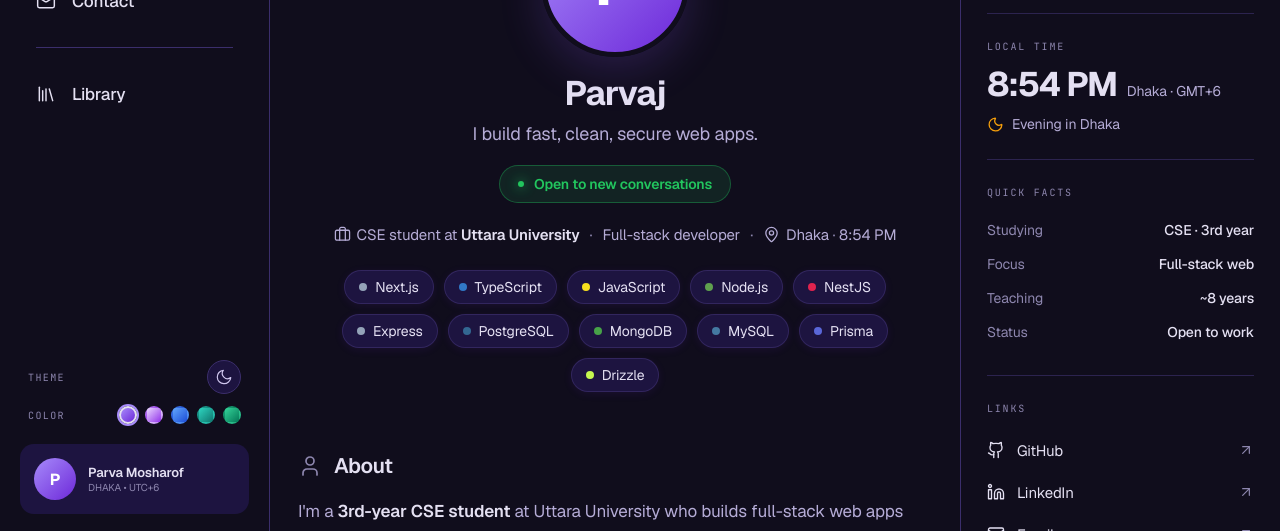
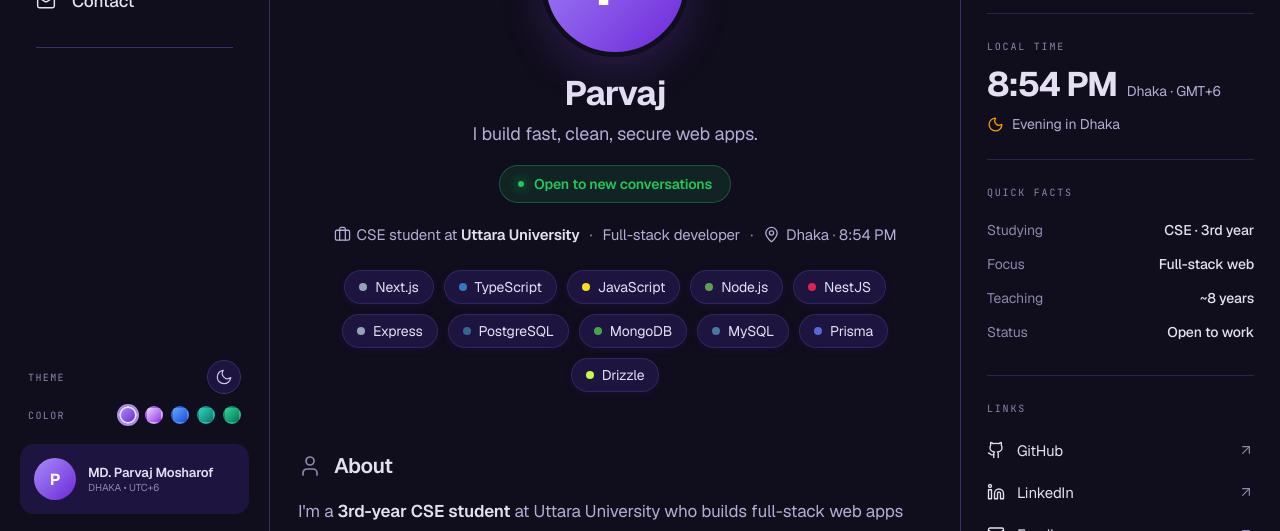
Before and after one commit to parvajio/parvajioapp, a Next.js app: page / in a window 1280 px wide. Shown: the part 1032-1563 px from the top of the page. Built offline with nearby package versions, Linux system fonts and the light colour scheme.

Commit message:
feat(site): wire real links, names, metadata; drop Library and Resume

```diff
--- a/app/layout.tsx
+++ b/app/layout.tsx
@@ -44,9 +44,31 @@ const geistSans = Geist({
 });
 
 export const metadata: Metadata = {
-  title: "PARVAJ — Developer / Problem Solver",
+  metadataBase: new URL("https://parvajio.dev"),
+  title: "Parvaj — Developer / Problem Solver",
   description:
-    "Parvaj — CSE student and full-stack developer building fast, clean, secure web apps.",
+    "MD. Parvaj Mosharof — CSE student and full-stack developer building fast, clean, secure web apps.",
+  openGraph: {
+    title: "Parvaj — Developer / Problem Solver",
+    description:
+      "MD. Parvaj Mosharof — CSE student and full-stack developer building fast, clean, secure web apps.",
+    url: "https://parvajio.dev",
+    siteName: "parvajio.dev",
+    images: [{ url: "/profile2.png", width: 1200, height: 630 }],
+    locale: "en_US",
+    type: "website",
+  },
+  twitter: {
+    card: "summary_large_image",
+    title: "Parvaj — Developer / Problem Solver",
+    description:
+      "MD. Parvaj Mosharof — CSE student and full-stack developer building fast, clean, secure web apps.",
+    images: ["/profile2.png"],
+  },
+  icons: {
+    icon: "/profile2.png",
+    apple: "/profile2.png",
+  },
 };
 
 export default function RootLayout({
--- a/components/ContactTab.tsx
+++ b/components/ContactTab.tsx
@@ -1,13 +1,11 @@
-"use client";
-
+/** Contact tab — page-head + 3 .item links, copied verbatim from
+ *  old/index.html. Real hrefs wired in Step 7 (email + GitHub/LinkedIn
+ *  externals with target/rel). Static links only, so this is a server
+ *  component. GitHub/LinkedIn brand glyphs have no lucide-react match in
+ *  this version, so the two original inline SVGs are kept verbatim
+ *  (allowed by the icons rule). */
 import { ArrowUpRight, Mail } from "lucide-react";
 
-/** Contact tab — page-head + 3 .item links, copied verbatim from
- *  old/index.html. Placeholder hrefs ("#", hello@parva.dev) stay as-is
- *  until Step 7; "#" links preventDefault like onclick="return false" did,
- *  which is why this leaf is a client component. GitHub/LinkedIn brand
- *  glyphs have no lucide-react match in this version, so the two original
- *  inline SVGs are kept verbatim (allowed by the icons rule). */
 export default function ContactTab() {
   return (
     <div id="tab-contact">
@@ -21,12 +19,12 @@ export default function ContactTab() {
           </p>
         </div>
         <div className="list">
-          <a className="item" data-toc="Email" href="mailto:hello@parva.dev">
+          <a className="item" data-toc="Email" href="mailto:hello@parvajio.dev">
             <div className="item-num">
               <Mail aria-hidden="true" />
             </div>
             <div className="item-body">
-              <div className="item-title">hello@parva.dev</div>
+              <div className="item-title">hello@parvajio.dev</div>
               <div className="item-desc">
                 Reply within 24h. Include timeline and scope.
               </div>
@@ -38,8 +36,9 @@ export default function ContactTab() {
           <a
             className="item"
             data-toc="GitHub"
-            href="#"
-            onClick={(e) => e.preventDefault()}
+            href="https://github.com/parvajio"
+            target="_blank"
+            rel="noopener noreferrer"
           >
             <div className="item-num">
               <svg viewBox="0 0 24 24" aria-hidden="true">
@@ -60,8 +59,9 @@ export default function ContactTab() {
           <a
             className="item"
             data-toc="LinkedIn"
-            href="#"
-            onClick={(e) => e.preventDefault()}
+            href="https://www.linkedin.com/in/parvajio"
+            target="_blank"
+            rel="noopener noreferrer"
           >
             <div className="item-num">
               <svg viewBox="0 0 24 24" aria-hidden="true">
--- a/components/RightRail.tsx
+++ b/components/RightRail.tsx
@@ -143,15 +143,14 @@ export default function RightRail({
             <span>LINKS</span>
           </div>
           {RAIL_LINKS.map((link) => {
-            const placeholder = link.href === "#";
+            const external = link.href.startsWith("http");
             return (
               <a
                 key={link.label}
                 className="rail-link"
                 href={link.href}
-                onClick={
-                  placeholder ? (e) => e.preventDefault() : undefined
-                }
+                target={external ? "_blank" : undefined}
+                rel={external ? "noopener noreferrer" : undefined}
               >
                 <RailLinkIcon icon={link.icon} />
                 {link.label}
--- a/components/Sidebar.tsx
+++ b/components/Sidebar.tsx
@@ -111,22 +111,6 @@ export default function Sidebar({
         })}
       </nav>
       <div className="nav-divider" role="separator"></div>
-      <div className="nav-secondary">
-        <a
-          className="nav-item"
-          href="#"
-          onClick={(e) => e.preventDefault()}
-          title="Library"
-        >
-          <svg viewBox="0 0 24 24" aria-hidden="true">
-            <path d="m16 6 4 14" />
-            <path d="M12 6v14" />
-            <path d="M8 8v12" />
-            <path d="M4 4v16" />
-          </svg>
-          <b>Library</b>
-        </a>
-      </div>
       <div className="side-ctl">
         <div className="side-row">
           <span className="side-label">THEME</span>
@@ -165,7 +149,9 @@ export default function Sidebar({
       <div className="mini-profile">
         <div className="avatar">P</div>
         <div>
-          <div style={{ fontSize: 13, fontWeight: 600 }}>Parva Mosharof</div>
+          <div style={{ fontSize: 13, fontWeight: 600 }}>
+            MD. Parvaj Mosharof
+          </div>
           <div className="mono" style={{ fontSize: 10, color: "var(--muted)" }}>
             DHAKA • UTC+6
           </div>
@@ -173,7 +159,7 @@ export default function Sidebar({
       </div>
       <div className="copyright">
         <span className="cr-full">
-          © <span className="cr-year">{year}</span> Parva Mosharof
+          © <span className="cr-year">{year}</span> MD. Parvaj Mosharof
         </span>
         <span className="cr-short">
           © <span className="cr-year">{year}</span>
--- a/data/profile.ts
+++ b/data/profile.ts
@@ -1,5 +1,5 @@
 import type { LucideIcon } from "lucide-react";
-import { FileText, Mail } from "lucide-react";
+import { Mail } from "lucide-react";
 import type { Accent } from "@/lib/theme";
 
 export type AccentOption = {
@@ -114,15 +114,18 @@ export type RailLink = {
   icon: RailIcon;
 };
 
-/** Right-rail links block — order + hrefs copied verbatim from old/index.html.
- *  Placeholder hrefs ("#", hello@parva.dev) stay as-is until Step 7.
- *  GitHub/LinkedIn use string keys: this lucide-react version ships no brand
- *  icons, so RightRail renders the original inline SVGs for those two only. */
+/** Right-rail links block — GitHub/LinkedIn/Email with real hrefs (Step 7).
+ *  Resume removed per owner request. GitHub/LinkedIn use string keys: this
+ *  lucide-react version ships no brand icons, so RightRail renders the
+ *  original inline SVGs for those two only. */
 export const RAIL_LINKS: RailLink[] = [
-  { label: "GitHub", href: "#", icon: "github" },
-  { label: "LinkedIn", href: "#", icon: "linkedin" },
-  { label: "Email", href: "mailto:hello@parva.dev", icon: Mail },
-  { label: "Resume (PDF)", href: "#", icon: FileText },
+  { label: "GitHub", href: "https://github.com/parvajio", icon: "github" },
+  {
+    label: "LinkedIn",
+    href: "https://www.linkedin.com/in/parvajio",
+    icon: "linkedin",
+  },
+  { label: "Email", href: "mailto:hello@parvajio.dev", icon: Mail },
 ];
 
 export type CtxBlock = {
```
Also changed, not shown: public/profile2.png (added), 1 other file (tests, documents, lock files or other folders).
